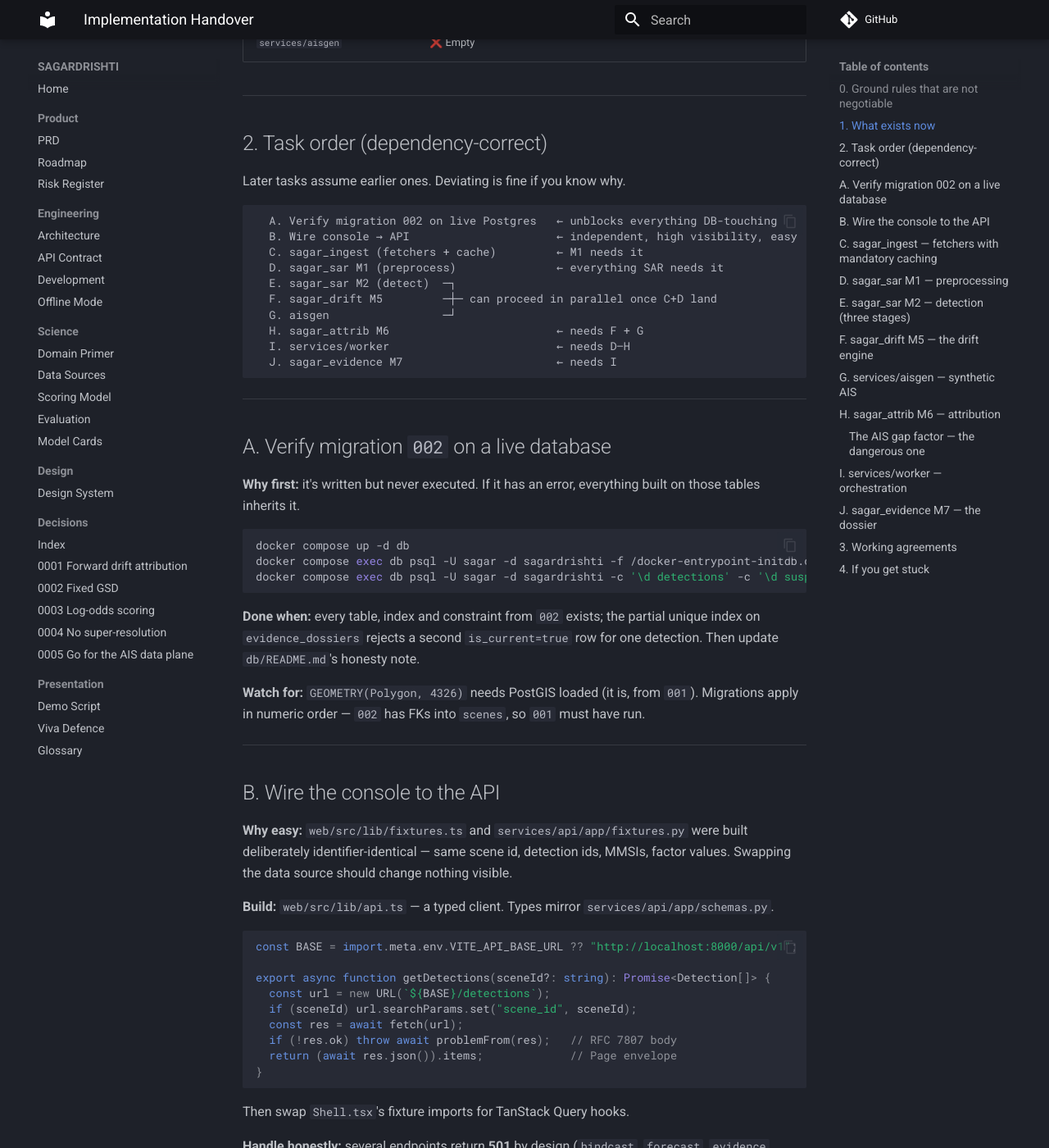
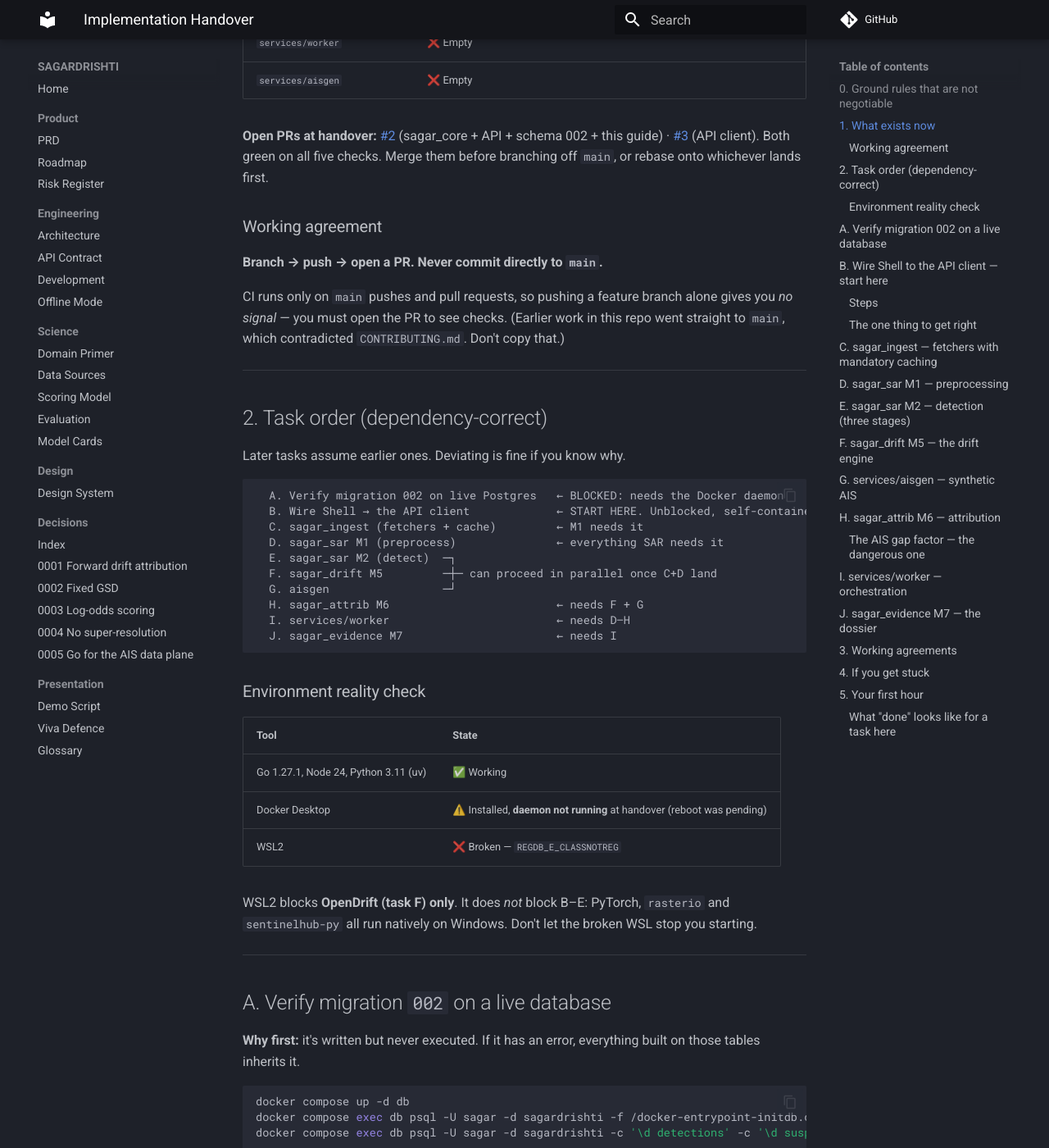
Before and after one commit to SarmaHighOnCode/sagardrishti, an MkDocs documentation site: the page built from docs/HANDOVER.md, in a window 1280 px wide and 1400 px high, scrolled down 2142 px. Shown: the whole window at 82% size. Built offline with MkDocs 1.6.1 and Material for MkDocs 9.7.7, drawn with Linux system fonts in a browser that asks for light colours; comment, search, counter and statistics services are not loaded; some of the changed text lies outside the part shown.

Commit message:
docs(handover): update for sagar_core + API client, add first-hour guide (#5)
Reflects what landed since the guide was written:

- sagar_core complete (63 tests); web API client complete (17 tests) but
  deliberately not yet consumed, which is now stated explicitly rather
  than left for someone to discover as apparent dead code
- Task B narrowed to just the Shell wiring, with concrete steps: add
  TanStack Query, hooks, prop-drill data into MapCanvas, and update the
  ~16 affected tests. Notes the NotImplementedError branch so 501
  endpoints render an honest panel instead of an empty chart
- Records the working agreement the repo did not follow earlier: branch,
  push, open a PR. CI gives no signal on a bare feature-branch push
- Environment reality check: Docker installed but daemon down, WSL2
  broken, and — importantly — that WSL blocks only OpenDrift, not tasks
  B-E, so nobody stalls waiting on it
- Adds a first-hour section with the two commands that prove the
  toolchain (expect 101 and 117 tests) and points at sagar_core/types.py
  as the fastest way to absorb the project's non-obvious rules
- Adds two troubleshooting rows for problems actually hit this session:
  a corrupt uv interpreter cache, and stale node_modules

````diff
--- a/docs/HANDOVER.md
+++ b/docs/HANDOVER.md
@@ -30,15 +30,24 @@ These are not style preferences. Each one exists because violating it produces a
 
 | Component | State | Notes |
 |---|---|---|
-| `packages/sagar_core` | ✅ **Complete**, 63 tests | Types, units, geo, provenance, config, logs. **Depends on nothing. Start here — everything imports it** |
+| `packages/sagar_core` | ✅ **Complete**, 63 tests | Types, units, geo, provenance, config, logs. **Depends on nothing. Read this first — everything imports it** |
 | `services/api` | ✅ Full contract surface, 38 tests | Fixture-backed; unimplemented pipeline stages return honest `501` |
+| `web/src/lib/api.ts` | ✅ Typed client, 17 tests | **Built but not yet consumed** — Shell still uses fixtures. That's task B |
 | `services/aisd` | ✅ Merged (PR #1), 34 tests | Go AIS recorder. Live-verified against a real Postgres |
 | `db/schema/001` | ✅ Live-verified | AIS tables |
 | `db/schema/002` | ⚠️ **Parse-verified only** | Never run against a live Postgres — do this first when Docker works |
-| `web/` | ✅ Console UI, 100 tests | **Still on local fixtures — not wired to the API** |
+| `web/` | ✅ Console UI, 117 tests | Renders from local fixtures |
 | `packages/sagar_{ingest,sar,drift,attrib,evidence}` | ❌ Empty | READMEs only |
 | `services/worker` | ❌ Empty | |
 | `services/aisgen` | ❌ Empty | |
+
+**Open PRs at handover:** [#2](https://github.com/SarmaHighOnCode/sagardrishti/pull/2) (sagar_core + API + schema 002 + this guide) · [#3](https://github.com/SarmaHighOnCode/sagardrishti/pull/3) (API client). Both green on all five checks. Merge them before branching off `main`, or rebase onto whichever lands first.
+
+### Working agreement
+
+**Branch → push → open a PR. Never commit directly to `main`.**
+
+CI runs only on `main` pushes and pull requests, so pushing a feature branch alone gives you *no signal* — you must open the PR to see checks. (Earlier work in this repo went straight to `main`, which contradicted `CONTRIBUTING.md`. Don't copy that.)
 
 ---
 
@@ -47,8 +56,8 @@ These are not style preferences. Each one exists because violating it produces a
 Later tasks assume earlier ones. Deviating is fine if you know why.
 
 ```
-  A. Verify migration 002 on live Postgres   ← unblocks everything DB-touching
-  B. Wire console → API                      ← independent, high visibility, easy
+  A. Verify migration 002 on live Postgres   ← BLOCKED: needs the Docker daemon
+  B. Wire Shell → the API client             ← START HERE. Unblocked, self-contained
   C. sagar_ingest (fetchers + cache)         ← M1 needs it
   D. sagar_sar M1 (preprocess)               ← everything SAR needs it
   E. sagar_sar M2 (detect)  ─┐
@@ -58,6 +67,16 @@ Later tasks assume earlier ones. Deviating is fine if you know why.
   I. services/worker                         ← needs D–H
   J. sagar_evidence M7                       ← needs I
 ```
+
+### Environment reality check
+
+| Tool | State |
+|---|---|
+| Go 1.27.1, Node 24, Python 3.11 (uv) | ✅ Working |
+| Docker Desktop | ⚠️ Installed, **daemon not running** at handover (reboot was pending) |
+| WSL2 | ❌ Broken — `REGDB_E_CLASSNOTREG` |
+
+WSL2 blocks **OpenDrift (task F) only**. It does *not* block B–E: PyTorch, `rasterio` and `sentinelhub-py` all run natively on Windows. Don't let the broken WSL stop you starting.
 
 ---
 
@@ -77,29 +96,44 @@ docker compose exec db psql -U sagar -d sagardrishti -c '\d detections' -c '\d s
 
 ---
 
-## B. Wire the console to the API
+## B. Wire Shell to the API client — **start here**
 
-**Why easy:** `web/src/lib/fixtures.ts` and `services/api/app/fixtures.py` were built deliberately identifier-identical — same scene id, detection ids, MMSIs, factor values. Swapping the data source should change nothing visible.
+**The client half is already done** (`web/src/lib/api.ts`, `apiTypes.ts`, 17 tests, PR #3). What remains is consuming it. This is the best entry point: self-contained, unblocked, visible, and it makes the client stop being dead code.
 
-**Build:** `web/src/lib/api.ts` — a typed client. Types mirror `services/api/app/schemas.py`.
+**Why it should be low-risk:** `web/src/lib/fixtures.ts` and `services/api/app/fixtures.py` were built deliberately identifier-identical — same scene id (`S1C_IW_GRDH_1SDV_20260525T064012`), same detection ids (`det_synthetic_001/002`), same MMSIs, same factor values. Swap the data source and the console should look unchanged.
 
-```ts
-const BASE = import.meta.env.VITE_API_BASE_URL ?? "http://localhost:8000/api/v1";
+### Steps
 
-export async function getDetections(sceneId?: string): Promise<Detection[]> {
-  const url = new URL(`${BASE}/detections`);
-  if (sceneId) url.searchParams.set("scene_id", sceneId);
-  const res = await fetch(url);
-  if (!res.ok) throw await problemFrom(res);   // RFC 7807 body
-  return (await res.json()).items;             // Page envelope
+1. **Add TanStack Query** — `npm i @tanstack/react-query`. Not currently installed. Wrap the app in a `QueryClientProvider` in `main.tsx`.
+
+2. **Add hooks** — `web/src/lib/queries.ts`:
+   ```ts
+   export const useDetections = (sceneId?: string) =>
+     useQuery({ queryKey: ["detections", sceneId], queryFn: () => listDetections({ scene_id: sceneId }) });
+
+   export const useSuspects = (detectionId: string) =>
+     useQuery({ queryKey: ["suspects", detectionId], queryFn: () => getSuspects(detectionId) });
+   ```
+
+3. **Convert `Shell.tsx`** from `SAMPLE_SLICKS` to `useDetections()`. It currently does `useState<SlickFeature>(SAMPLE_SLICKS[0])` — that becomes "selected id + derive from query data", with a null state while loading.
+
+4. **`MapCanvas` takes data as props.** It imports fixtures directly today; that has to become `slicks={...} tracks={...} ships={...}` so it isn't coupled to a data source.
+
+5. **Update the affected tests** (~6 in `Shell.test.tsx`, ~10 in `MapCanvas.test.tsx`). They're synchronous against fixtures; they'll need a `QueryClientProvider` wrapper and either a mocked client or `msw`. **Do not delete a test to make it pass** — if one no longer makes sense, replace it with one that asserts the same behaviour through the new path.
+
+### The one thing to get right
+
+Several endpoints return **501 by design** (`hindcast`, `forecast`, `evidence`, `analyse`). The client throws `NotImplementedError` for exactly these.
+
+```tsx
+if (error instanceof NotImplementedError) {
+  return <Panel label="Hindcast" badge="NOT BUILT">{error.problem.detail}</Panel>;
 }
 ```
 
-Then swap `Shell.tsx`'s fixture imports for TanStack Query hooks.
+> Render an honest "not available yet" panel showing the server's `detail`. **Never an empty chart** — that implies *zero drift* rather than *no drift model*, and an empty state that looks like data is a lie.
 
-**Handle honestly:** several endpoints return **501** by design (`hindcast`, `forecast`, `evidence`, `analyse`). The UI must show "not available yet", **not** an empty chart that implies zero drift. An empty state that looks like data is a lie.
-
-**Done when:** console renders identically to now, but `docker compose up` is required; the 501 panels state why; error paths render the `problem+json` `detail`.
+**Done when:** the console renders as it does now but requires `docker compose up`; 501 panels state why, quoting the server; error paths surface the `problem+json` `detail` rather than "Request failed"; all web tests pass.
 
 ---
 
@@ -320,5 +354,37 @@ make lint          # ruff + tsc + eslint + go vet
 | Attribution ranks obviously-innocent vessels | AIS gap factor uncorrected — [`SCORING_MODEL.md`](SCORING_MODEL.md) §2.1 |
 | Everything works locally, hangs at the venue | A cache miss silently fetching — [`OFFLINE_MODE.md`](OFFLINE_MODE.md) |
 | `aisgen` can't import `aisd`'s store | Go `internal/` visibility — see G |
+| `uv venv --python 3.11` fails with `REGDB_E_CLASSNOTREG`-style path error | uv's cached interpreter is corrupt: `uv python uninstall 3.11 && uv python install 3.11` |
+| Web tests fail on a missing `@testing-library/react` | `node_modules` is stale relative to `package.json` — run `npm install` |
 
-**When a doc and the code disagree, one of them is wrong — fix it, don't work around it.** That's how the `BaselineGapProfile` field-name drift was caught before it shipped.
+**When a doc and the code disagree, one of them is wrong — fix it, don't work around it.** That's how the `BaselineGapProfile` field-name drift was caught before it shipped, and how [ADR 0005](adr/0005-go-for-the-ais-data-plane.md)'s incorrect AIVDM claim was found.
+
+---
+
+## 5. Your first hour
+
+A concrete way in, rather than reading all of the above first:
+
+```bash
+git checkout main && git pull
+# Merge PRs #2 and #3 first, or branch from feat/api-and-db-schema.
+
+# Prove the toolchain works before changing anything.
+uv venv --python 3.11 .venv
+uv pip install -p .venv ruff -r services/api/requirements-dev.txt
+.venv/Scripts/python.exe -m pytest -q        # expect 101 passed
+cd web && npm install && npm test            # expect 117 passed
+```
+
+If those two numbers come back, the environment is sound and you can start on **task B**.
+
+Then, before writing anything: read `packages/sagar_core/types.py` end to end. It is ~350 lines and it encodes most of the project's non-obvious rules as executable constraints — what "uncertainty is mandatory" actually means, why a confidence drop needs a penalty log, why a backward drift run refuses to weather. Understanding those saves re-deriving them from the prose docs.
+
+### What "done" looks like for a task here
+
+1. Branch, implement, **write the tests in the same commit**
+2. `pytest -q` and `cd web && npm test` both green; `ruff check .` and `ruff format --check .` clean
+3. Push, open a PR, confirm all five CI checks pass
+4. In the PR body: say what you verified **and what you did not**. If something is untested because you lacked Docker/GPU/credentials, write that down rather than implying coverage you don't have.
+
+That last point is the one habit worth carrying forward from this repo's history. Every claim in it is either backed by a command that was actually run, or explicitly marked as unverified — `db/schema/002` being the standing example.
````
